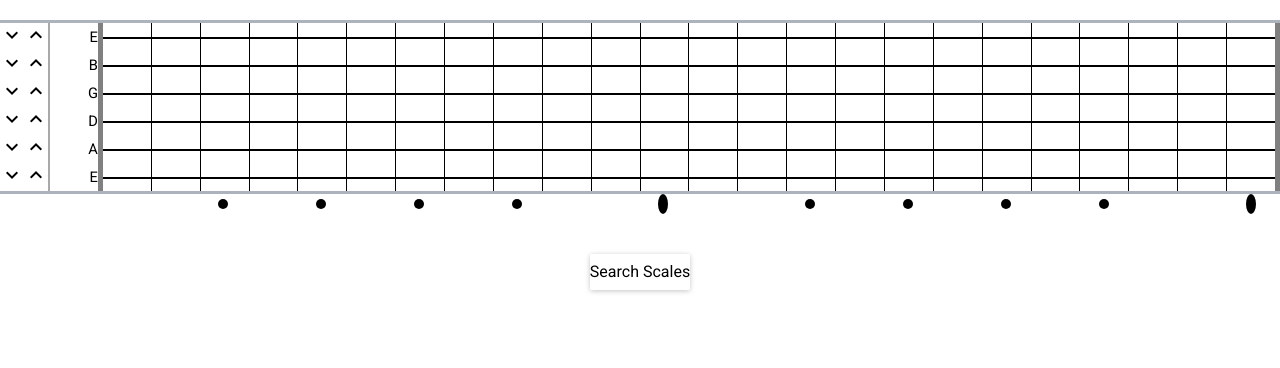
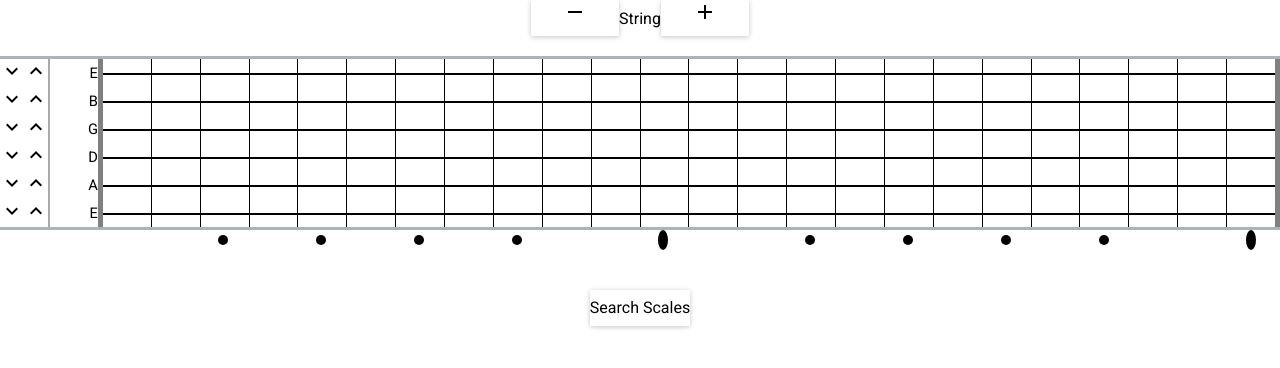
Before and after one commit to SboRI/GuitarBuddy, a React (Create React App) app: page / in a window 1280 px wide. Shown: the top 368 px of the page. Built offline with nearby package versions, Linux system fonts and the light colour scheme; what react-tap-event-plugin would draw is missing.

Commit message:
implemented String add/remove logic, revised NoteSelector passing of selectedNotes to parent component

```diff
--- /dev/null
+++ b/src/Components/ScaleChordFinderWrapper/NoteSelector/FretboardConfig/FretboardConfig.js
@@ -0,0 +1,15 @@
+import React from 'react'
+import RaisedButton from 'material-ui/RaisedButton'
+// Flow types
+
+type Props = {
+  onIncDec: (action: 'INC' | 'DEC') => any
+}
+
+export default function FretboardConfig ({onIncDec}: Props) {
+  return <div>
+    <RaisedButton onClick={() => onIncDec('DEC')}><i className="material-icons">remove</i></RaisedButton>
+    String
+    <RaisedButton onClick={() => onIncDec('INC')}><i className="material-icons">add</i></RaisedButton>
+  </div>
+}
--- a/src/Components/ScaleChordFinderWrapper/NoteSelector/NoteSelector.js
+++ b/src/Components/ScaleChordFinderWrapper/NoteSelector/NoteSelector.js
@@ -1,14 +1,22 @@
 // @flow
 
 import React from 'react'
+
+// Libraries
+import _ from 'lodash'
+import uuid from 'uuid/v4.js'
+
+// Models/Business logic
 import {Notes} from '../../../Scales/Notes.js'
 import type {Note} from '../../../Scales/Notes.js'
+// import {Scale} from '../../../Scales/Scales.js'
+
+// Components
 import Fretboard from './FretBoard/Fretboard.js'
-import _ from 'lodash'
-import uuid from 'uuid/v4.js'
-// import {Scale} from '../../../Scales/Scales.js'
+import FretboardConfig from './FretboardConfig/FretboardConfig.js'
 // import NoteDisplayer from './NoteDisplayer.js'
 
+// Flow types
 type Props = {
   getSelectedNotes: (obj: {
     rootNote: Note,
@@ -30,6 +38,7 @@ type State = {
     strings: {baseNote: Note, stringId: string}[]
 }
 
+// Defaults
 const defaultTuning = _.map(['E2', 'A2', 'D3', 'G3', 'B3', 'E4'], note => Notes.fromString(note))
 
 class NoteSelector extends React.Component {
@@ -54,7 +63,21 @@ class NoteSelector extends React.Component {
     // bindings
     (this: any).onSelectNote = this.onSelectNote.bind(this);
     (this: any).onSelectRoot = this.onSelectRoot.bind(this);
-    (this: any).onChangeTuning = this.onChangeTuning.bind(this)
+    (this: any).onChangeTuning = this.onChangeTuning.bind(this);
+    (this: any).onChangeStringNumber = this.onChangeStringNumber.bind(this)
+  }
+
+  componentDidUpdate (prevProps: Props, prevState: State) {
+    this.props.getSelectedNotes({
+      rootNote: this.state.rootNote ? this.state.rootNote.note : null,
+      selectedNotes: _.map(this.state.selectedNotes, note => note.note),
+      tuning: this.state.tuning
+    })
+    console.log(_.map(this.state.selectedNotes, note => Notes.toString(note.note)))
+  }
+
+  shouldComponentUpdate (nextProps: Props, nextState: State) {
+    return !(_.isEqual(this.props, nextProps) && _.isEqual(this.state, nextState))
   }
 
   isNoteInArray (noteArray: NoteWithID[], {note, stringID}: NoteWithID): boolean {
@@ -91,7 +114,7 @@ class NoteSelector extends React.Component {
       default:
         break
     }
-    this.setStateAndPassToParent({
+    this.setState({
       selectedNotes,
       rootNote
     })
@@ -106,7 +129,7 @@ class NoteSelector extends React.Component {
     // remove the new root note from the selectedNotes
     selectedNotes = this.removeSelectedNote(selectedNotes, {note: root, stringID})
 
-    this.setStateAndPassToParent({
+    this.setState({
       selectedNotes,
       rootNote: {note: root, stringID}
     })
@@ -119,26 +142,53 @@ class NoteSelector extends React.Component {
       ? {baseNote: note, stringId}
     : string
       })
-    this.setStateAndPassToParent({rootNote: null, selectedNotes: [], strings: newStrings})
+    this.setState({rootNote: null, selectedNotes: [], strings: newStrings, tuning: _.map(newStrings, string => string.baseNote)})
   }
 
-  setStateAndPassToParent ({rootNote, selectedNotes, strings}: {rootNote?: ?NoteWithID, selectedNotes: NoteWithID[], strings?: {baseNote: Note, stringId: string}[]}) {
-    this.setState({
-      rootNote,
-      selectedNotes,
-      tuning: strings ? strings.map(string => string.baseNote) : this.state.tuning,
-      strings: strings || this.state.strings
-    },
-    this.props.getSelectedNotes({
-      rootNote: rootNote ? rootNote.note : null,
-      selectedNotes: _.map(selectedNotes, (noteWithID) => noteWithID.note),
-      tuning: strings ? strings.map(string => string.baseNote) : this.state.tuning
-    })
-  )
+  // setStateAndPassToParent ({rootNote, selectedNotes, strings}: {rootNote?: ?NoteWithID, selectedNotes: NoteWithID[], strings?: {baseNote: Note, stringId: string}[]}) {
+  //   this.setState({
+  //     rootNote,
+  //     selectedNotes,
+  //     tuning: strings ? strings.map(string => string.baseNote) : this.state.tuning,
+  //     strings: strings || this.state.strings
+  //   },
+  //   this.props.getSelectedNotes({
+  //     rootNote: rootNote ? rootNote.note : null,
+  //     selectedNotes: _.map(selectedNotes, (noteWithID) => noteWithID.note),
+  //     tuning: strings ? strings.map(string => string.baseNote) : this.state.tuning
+  //   })
+  //   )
+  // }
+
+  onChangeStringNumber (action: 'INC' | 'DEC'): void {
+    let newState = {}
+    switch (action) {
+      case 'INC':
+        const lowestStringNote = _.head(this.state.strings).baseNote
+        const baseNote = Notes.transpose(-5)(lowestStringNote)
+        const newString = {baseNote, stringId: uuid()}
+        newState = {
+          strings: [newString, ...this.state.strings],
+          tuning: _.map([newString, ...this.state.strings], (string) => string.baseNote)
+        }
+        break
+      case 'DEC':
+        const [stringToRemove, ...remainingStrings] = this.state.strings
+        const removedSelectedNotes = _.filter(this.state.selectedNotes,
+          (note) => note.stringID !== stringToRemove.stringId)
+        newState = {
+          selectedNotes: removedSelectedNotes,
+          strings: remainingStrings,
+          tuning: _.map(remainingStrings, (string) => string.baseNote)
+        }
+        break
+    }
+    this.setState(newState)
   }
 
   render () {
     return <div>
+      <FretboardConfig onIncDec={this.onChangeStringNumber}/>
       <Fretboard
         strings={this.state.strings}
         numFrets={this.state.numFrets}
--- a/src/Components/ScaleChordFinderWrapper/ScaleChordFinderWrapper.js
+++ b/src/Components/ScaleChordFinderWrapper/ScaleChordFinderWrapper.js
@@ -8,7 +8,7 @@ import type {Note} from './../../Scales/Notes.js'
 import {Notes} from './../../Scales/Notes.js'
 import {Scale} from './../../Scales/Scales.js'
 import ScaleDisplayDialog from './ScaleDisplayDialog/ScaleDisplayDialog.js'
-// import _ from 'lodash'
+import _ from 'lodash'
 import RaisedButton from 'material-ui/RaisedButton'
 
 type State = {
```
